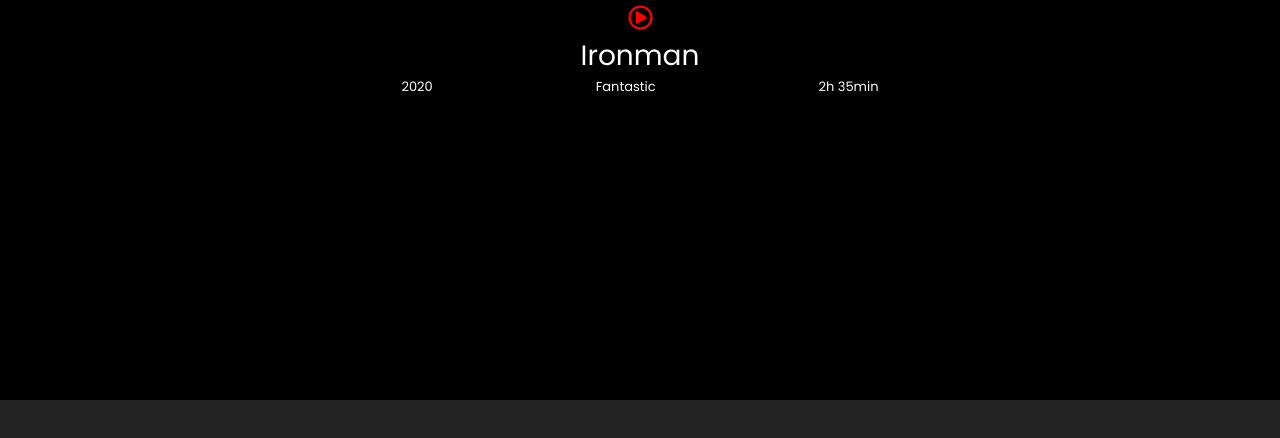
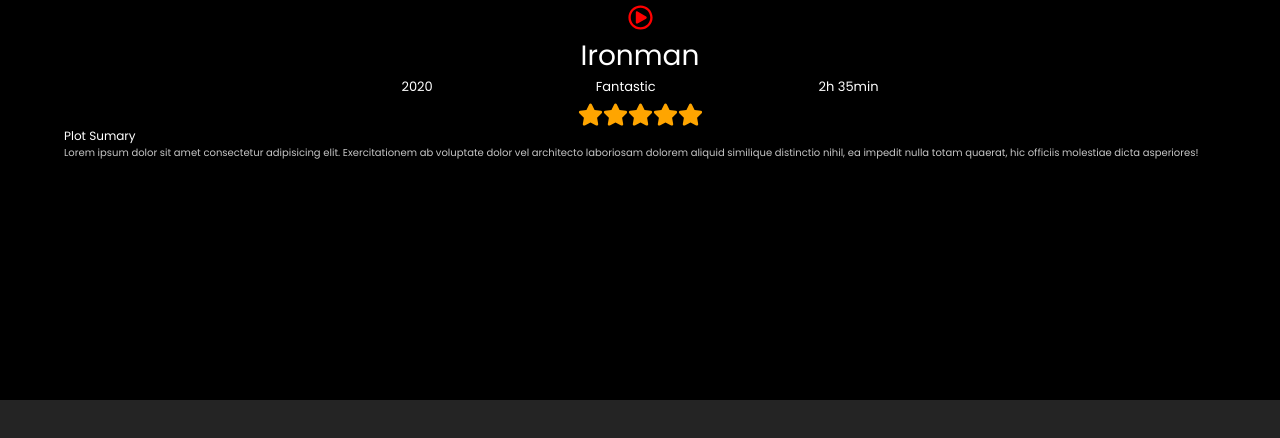
Before and after one commit to Ruben-Alvarez-Dev/project_marvel, a React (Vite) app: page / in a window 1280 px wide. Shown: the top 438 px of the page. Built offline with nearby package versions, Linux system fonts and the light colour scheme; no server answers.

Commit message:
description elements

```diff
--- a/src/components/main/Info.tsx
+++ b/src/components/main/Info.tsx
@@ -1,4 +1,5 @@
 import { FaRegPlayCircle } from 'react-icons/fa';
+import { FaStar } from 'react-icons/fa';
 import { ContainerInfo } from '../styled.components';
 
 export const Info = () => {
@@ -17,6 +18,21 @@
               <div>Fantastic</div>
               <div>2h 35min</div>
             </section>
+            <section className="star">
+              <FaStar size={25} color={"orange"}/>
+              <FaStar size={25} color={"orange"}/>
+              <FaStar size={25} color={"orange"}/>
+              <FaStar size={25} color={"orange"}/>
+              <FaStar size={25} color={"orange"}/>
+            </section>
+            <section className="description">
+              <div className="description-title">
+                Plot Sumary
+              </div>
+              <div className="desc">
+                Lorem ipsum dolor sit amet consectetur adipisicing elit. Exercitationem ab voluptate dolor vel architecto laboriosam dolorem aliquid similique distinctio nihil, ea impedit nulla totam quaerat, hic officiis molestiae dicta asperiores!
+              </div>
+            </section>
           </section>
         </ContainerInfo>
     </>
--- a/src/index.css
+++ b/src/index.css
@@ -46,3 +46,24 @@
   font-size: 13px;
   width: 50%;
 }
+
+.star{
+  display: flex;
+  align-items: center;
+  justify-content: center;
+  width: 50%;
+  margin: auto;
+  margin-top: 5px;
+}
+.description{
+  width: 90%;
+  margin: auto;
+}
+.description-title{
+  font-size: 12px;
+}
+.desc{
+  color: #c6c6c6;
+  font-size: 10px;
+  text-align: left;
+}
```
